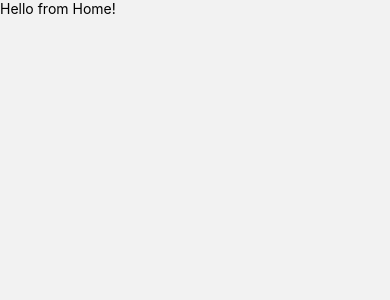
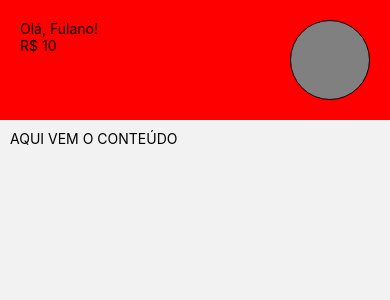
Before and after one commit to lucaslocerqueira/AlyPlusTesteMobile, a React Native app: screen /home in a window 390 px wide. Shown: the top 300 px of the page. Built offline with nearby package versions, Linux system fonts and the light colour scheme.

Commit message:
Cria estrutura do header home

```diff
--- a/src/@types/png.d.ts
+++ b/src/@types/png.d.ts
@@ -1 +1,2 @@
 declare module "*.png"
+declare module "*.jpg"
--- a/src/pages/home/index.tsx
+++ b/src/pages/home/index.tsx
@@ -1,11 +1,41 @@
 import React from "react";
-import { Text } from "react-native";
+import { Image, ScrollView, Text, View } from "react-native";
+// import Profile from '../../assets/profile.jpg';
+
 
 export default function Home() {
+
+    const username: string = "Fulano";
+    const balance: number = 10;
+
     return(
-        <>
-            <Text>Hello from Home!</Text>
+        <View>
+           <View style={{
+                width: '100%',
+                flexDirection: 'row',
+                justifyContent: 'space-between',
+                backgroundColor: 'red',
+                padding: 20,
 
-        </>
+           }} >
+                <View>
+                    <Text>Olá, { username }!</Text>
+                    <Text>R$ {balance} </Text>
+                </View>
+
+                <View style={{
+                    width: 80,
+                    height: 80,
+                    borderWidth: 1,
+                    borderRadius: '50%',
+                    backgroundColor: 'grey'
+                }}></View>
+           </View>
+
+           <ScrollView style={{ padding: 10 }}>
+                <Text>AQUI VEM O CONTEÚDO</Text>
+           </ScrollView>
+
+        </View>
     );
 }
```
Also changed, not shown: src/assets/profile.jpg (added).
